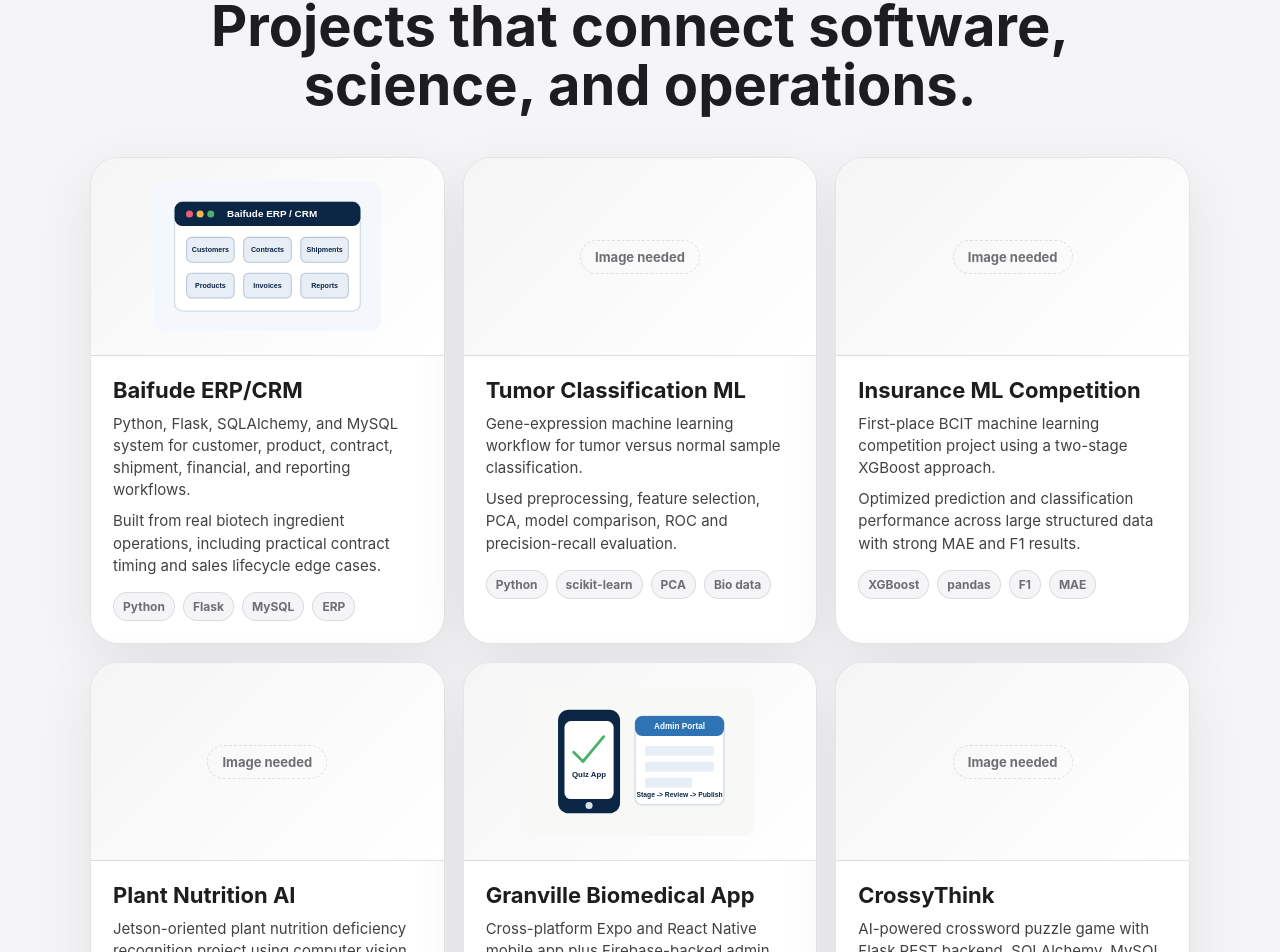
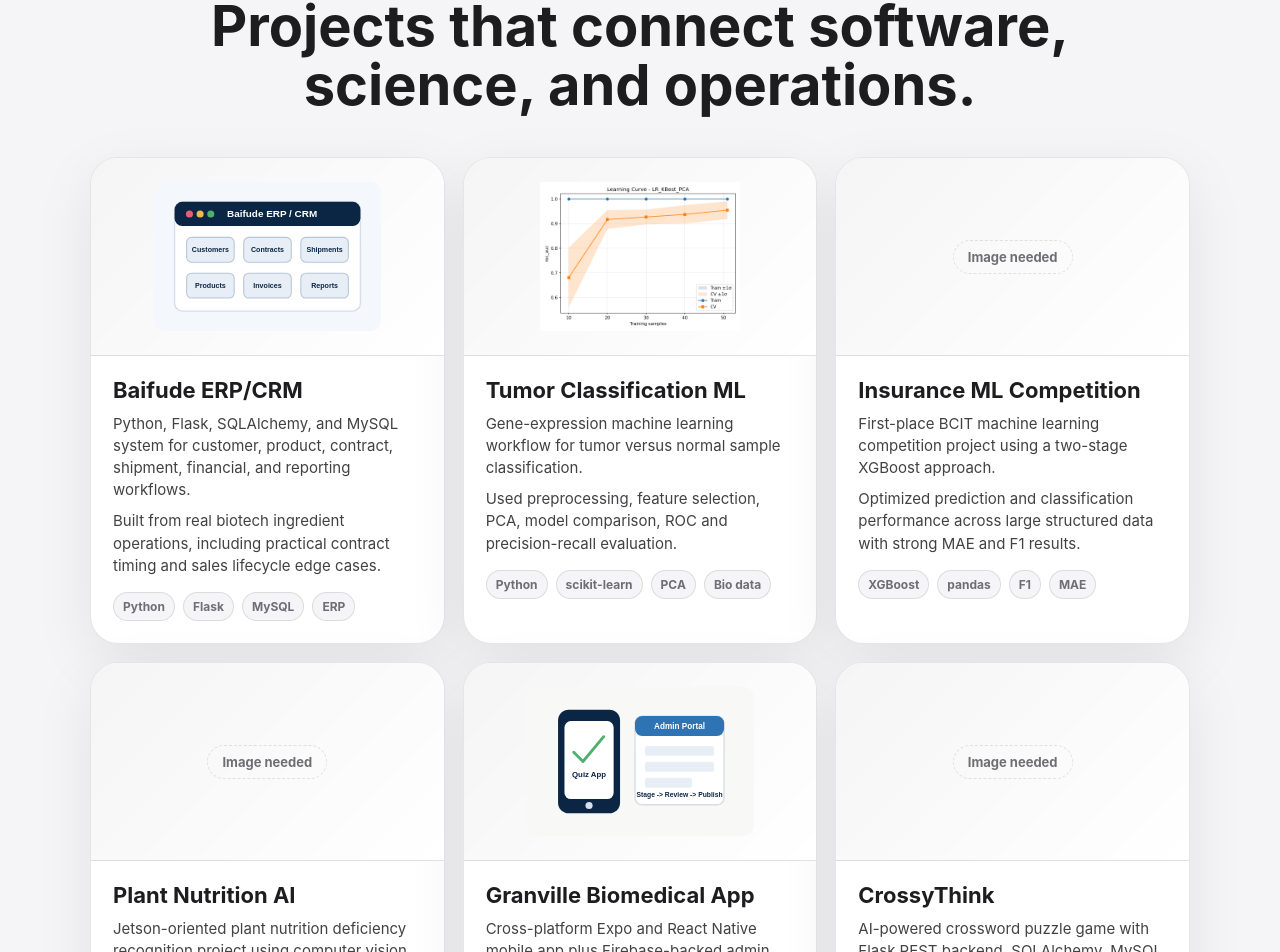
Before and after one commit to yiming168/yimingPortfolio, a React (Vite) app: page / in a window 1280 px wide. Shown: the part 1789-2741 px from the top of the page. Built offline with nearby package versions, Linux system fonts and the light colour scheme.

Commit message:
Add tumor ML project image

```diff
--- a/src/sections/Projects/Projects.jsx
+++ b/src/sections/Projects/Projects.jsx
@@ -1,6 +1,7 @@
 import styles from "./ProjectsStyles.module.css";
 import erpSystem from "../../assets/erp-system.svg";
 import lifeScienceApp from "../../assets/life-science-app.svg";
+import tumorLearningCurve from "../../assets/tumor-learning-curve.png";
 import DocuMintHorizontal from "../../assets/DocuMintHorizontal.png";
 import HASHC from "../../assets/HASH.C.png";
 import rooveLogo from "../../assets/rooveLogo.png";
@@ -23,12 +24,12 @@ function Projects() {
           tags={["Python", "Flask", "MySQL", "ERP"]}
         />
         <ProjectCard
+          src={tumorLearningCurve}
           link="https://github.com/yiming168/Tumor-Identification-with-Logistic-Regression"
           h3="Tumor Classification ML"
           p1="Gene-expression machine learning workflow for tumor versus normal sample classification."
           p2="Used preprocessing, feature selection, PCA, model comparison, ROC and precision-recall evaluation."
           tags={["Python", "scikit-learn", "PCA", "Bio data"]}
-          imageNeeded
         />
         <ProjectCard
           link="#"
```
Also changed, not shown: src/assets/tumor-learning-curve.png (added).
